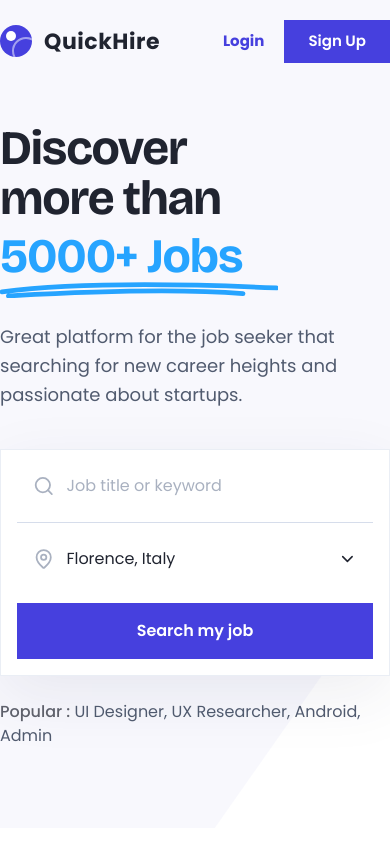
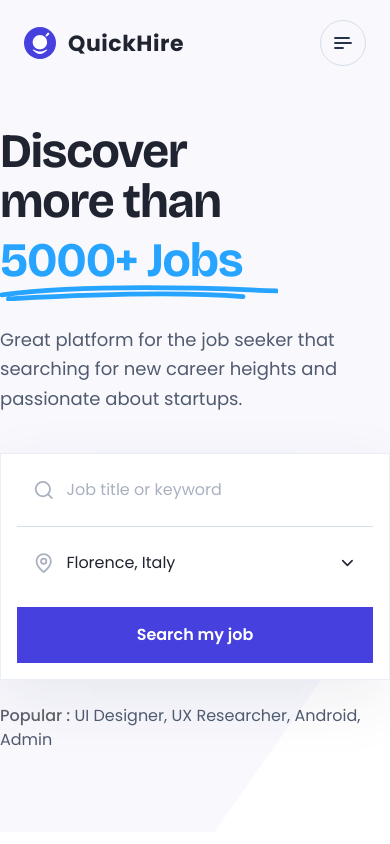
Before and after one commit to Alok4D/quick-hire-assessment, a Next.js app: page / in a window 390 px wide. Shown: the top 844 px of the page. Built offline with nearby package versions, Linux system fonts and the light colour scheme.

Commit message:
nav reponsive done!!!!!!!!!

```diff
--- a/app/(home)/_components/Navbar.tsx
+++ b/app/(home)/_components/Navbar.tsx
@@ -1,19 +1,27 @@
+"use client";
 
+import React, { useState } from 'react';
+import Image from "next/image";
+import { X, Menu } from "lucide-react";
 
 const Navbar = () => {
+  const [isOpen, setIsOpen] = useState(false);
+
+  const toggleMenu = () => {
+    setIsOpen(!isOpen);
+  };
+
   return (
     <nav className="w-full flex justify-center items-center py-5 bg-transparent relative z-50">
-      <div className="max-w-[1192px] w-full lg:px-0 md:px-8 flex justify-between items-center">
+      {/* Added px-6 so it doesn't touch the screen edges on mobile */}
+      <div className="max-w-[1192px] w-full px-6 md:px-8 lg:px-0 flex justify-between items-center">
 
         {/* Left Section: Logo & Links */}
         <div className="flex items-center gap-10">
 
           {/* Brand / Logo */}
           <div className="flex items-center gap-3 cursor-pointer">
-            <div className="w-8 h-8 rounded-full bg-[#4640DE] relative overflow-hidden flex-shrink-0">
-              <div className="w-2.5 h-2.5 bg-white rounded-full absolute top-1.5 left-1.5 z-10"></div>
-              <div className="w-7 h-7 border-2 border-white rounded-full absolute -bottom-2 -right-2 opacity-50"></div>
-            </div>
+             <Image src="/footer-image/footer-logo.svg" alt="Footer Logo" width={32} height={32} />
             <span className="text-[#202430] text-[22px] font-bold tracking-wide">
               QuickHire
             </span>
@@ -30,8 +38,11 @@ const Navbar = () => {
           </div>
         </div>
 
-        {/* Right Section: Auth Buttons */}
-        <div className="flex items-center gap-5 md:gap-6">
+        {/* Right Section: Auth Buttons & Mobile Menu */}
+        <div className="flex items-center">
+
+          {/* Desktop Auth Buttons (Hidden on mobile) */}
+          <div className="hidden md:flex items-center gap-5 md:gap-6">
             <a href="#" className="text-[#4640DE] text-[15px] font-bold hover:text-[#3b36be] transition-colors">
               Login
             </a>
@@ -44,6 +55,51 @@ const Navbar = () => {
             </button>
           </div>
 
+          {/* Mobile Hamburger Menu (Visible only on mobile) */}
+          <button
+            onClick={toggleMenu}
+            className="md:hidden w-[46px] h-[46px] rounded-full border border-[#D6DDEB] flex items-center justify-center bg-transparent hover:bg-gray-50 transition-colors z-[60]"
+          >
+            {isOpen ? (
+              <X className="text-[#25324B]" size={24} />
+            ) : (
+              /* Custom SVG replicating the exact staggered lines in your design */
+              <svg width="20" height="14" viewBox="0 0 20 14" fill="none" xmlns="http://www.w3.org/2000/svg">
+                <path d="M2 2H16" stroke="#25324B" strokeWidth="1.8" strokeLinecap="round"/>
+                <path d="M2 7H18" stroke="#25324B" strokeWidth="1.8" strokeLinecap="round"/>
+                <path d="M2 12H10" stroke="#25324B" strokeWidth="1.8" strokeLinecap="round"/>
+              </svg>
+            )}
+          </button>
+
+        </div>
+
+      </div>
+
+      {/* Mobile Menu Overlay */}
+      <div
+        className={`fixed inset-0 bg-white z-[55] flex flex-col items-center justify-start pt-24 px-6 md:hidden transition-transform duration-300 ease-in-out ${
+          isOpen ? "translate-y-0" : "-translate-y-full"
+        }`}
+      >
+        <div className="flex flex-col items-center gap-8 w-full">
+          <a onClick={() => setIsOpen(false)} href="#" className="text-[#25324B] text-xl font-semibold hover:text-[#4640DE] transition-colors">
+            Find Jobs
+          </a>
+          <a onClick={() => setIsOpen(false)} href="#" className="text-[#25324B] text-xl font-semibold hover:text-[#4640DE] transition-colors">
+            Browse Companies
+          </a>
+
+          <div className="w-full h-px bg-[#D6DDEB] my-2"></div>
+
+          <a onClick={() => setIsOpen(false)} href="#" className="text-[#4640DE] text-xl font-bold hover:text-[#3b36be] transition-colors">
+            Login
+          </a>
+
+          <button onClick={() => setIsOpen(false)} className="w-full bg-[#4640DE] hover:bg-[#3b36be] transition-colors text-white text-lg font-bold py-4 px-6 rounded-none shadow-lg">
+            Sign Up
+          </button>
+        </div>
       </div>
     </nav>
   );
```
Lines whose indentation alone changed are shown as unchanged.
